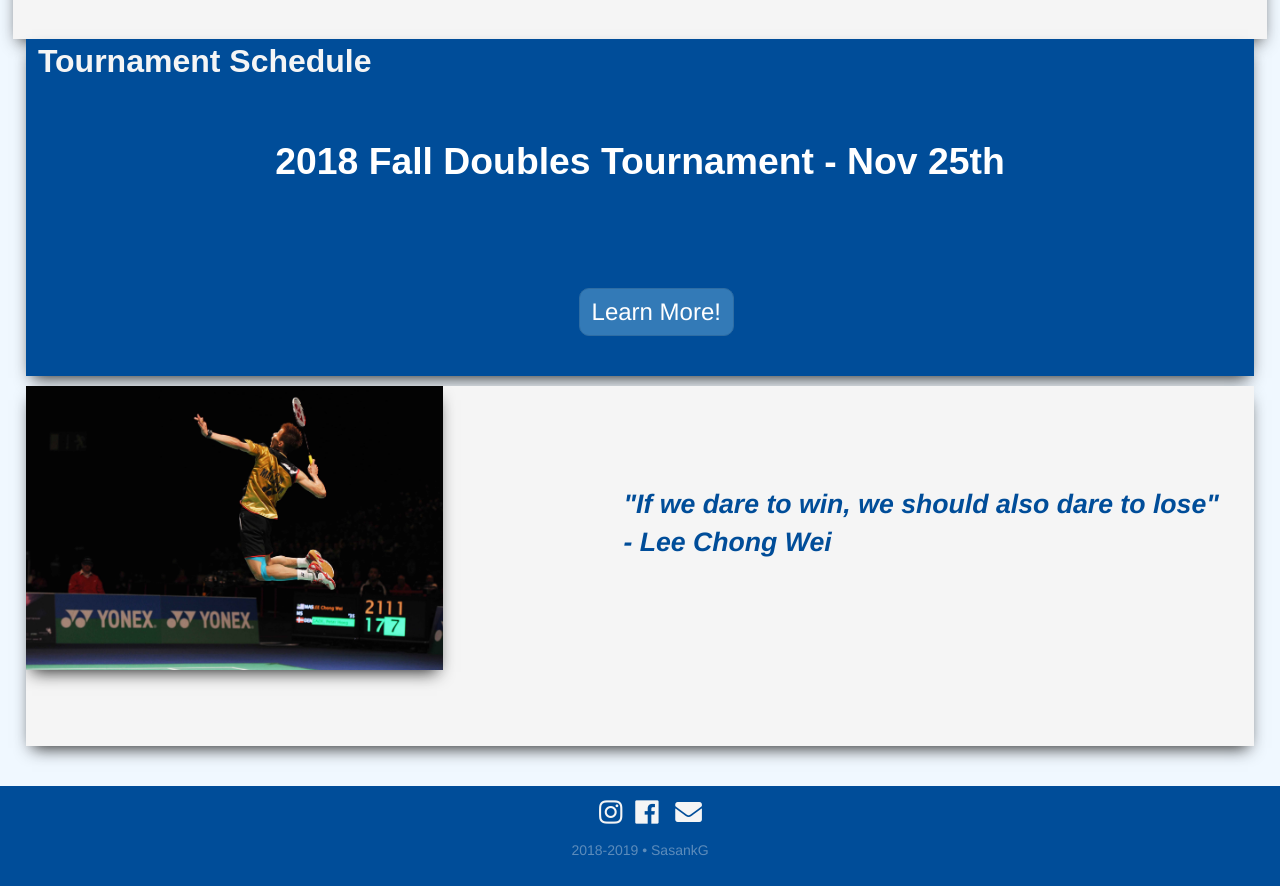
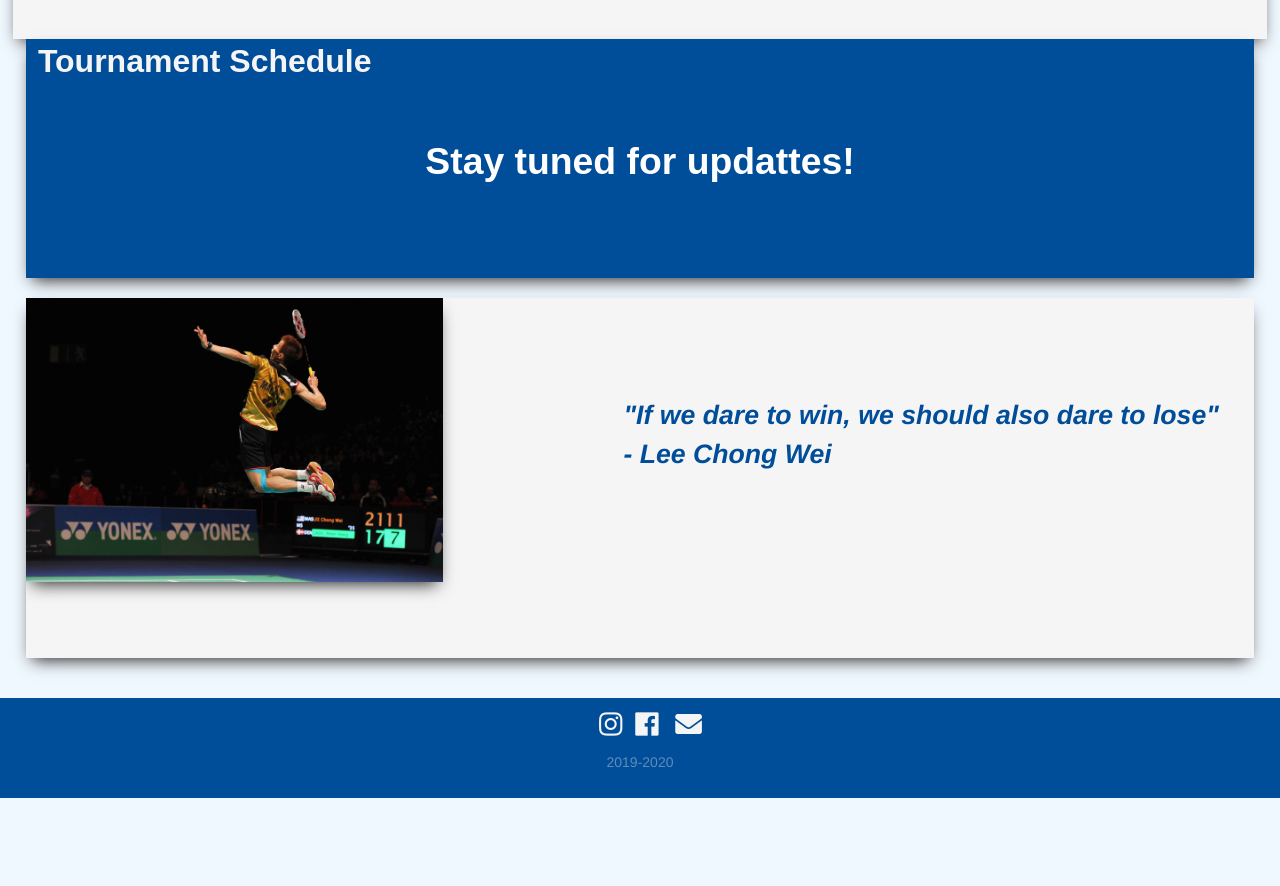
Before and after one commit to SasankG/utscbc, a plain HTML site: page index.html in a window 1280 px wide. Shown: the part 1640-2526 px from the top of the page. After the commit the page ends 2438 px from the top, so only its background shows below. Drawn offline with nearby package versions, Linux system fonts and the light colour scheme; grey boxes are pictures that could not be loaded; a web font is replaced by a local one.

Commit message:
date change

```diff
--- a/index.html
+++ b/index.html
@@ -155,15 +155,16 @@
         <div class="row">
             <div class="col-lg">
                 <div class="schedBlock">
-                    <p id="calText" style="color:#004d99;">2018-19 Schedule</p>
+                    <p id="calText" style="color:#004d99;">2019-20 Schedule</p>
                     <iframe id="calendar" src="https://calendar.google.com/calendar/embed?src=utscbaddieclub%40gmail.com&ctz=America%2FToronto" style="border: 0" width="90%" height="530" frameborder="0" scrolling="no"></iframe>
                 </div>
                 <div class="ladBlock">
                     <p id="calText3">Tournament Schedule</p>
                     <br/>
                     <br/>
-                    <p id="calText2"> 2018 Fall Doubles Tournament - Nov 25th</p>
-                    <a href="https://www.facebook.com/events/364285204335077/" class="btn btn-primary evBtn">Learn More!</a>
+                    <p id="calText2" > Stay tuned for updattes!</p>
+                    <!-- <5p id="calText2"> 2018 Fall Doubles Tournament - Nov 2th</p>
+                    <a href="https://www.facebook.com/events/364285204335077/" class="btn btn-primary evBtn">Learn More!</a> -->
                 </div>
             </div>
         </div>
@@ -188,7 +189,7 @@
                     <a href="https://www.facebook.com/UTSCBC/"><i class="fab fa-facebook" id="icon"></i></a>
                     <a href="https://www.instagram.com/utscbadminton/"><i class="fab fa-instagram" id="icon1"></i></a>
                     <a href="mailto:utscbaddieclub@gmail.com"><i class="fas fa-envelope" id="icon"></i></a>
-                    <p id="footerBlurb">2018-2019 • SasankG</p>
+                    <p id="footerBlurb">2019-2020</p>
                 </div>
             </div>
         </div>
```
Also changed, not shown: membership.html (+1 -1 lines), services.html (+1 -1 lines), sponsors.html (+1 -1 lines), staff.html (+1 -1 lines).
